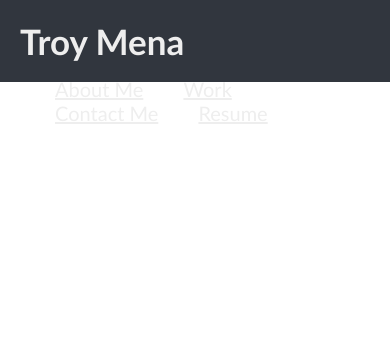
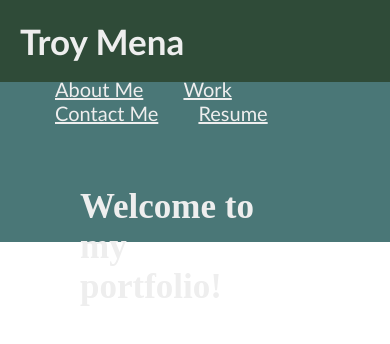
Before and after one commit to TroyMena/portfolio, a plain HTML site: page index.html in a window 390 px wide. Drawn offline with Linux system fonts and the light colour scheme.

Commit message:
created new classes in the HTML file and formatted the subtitle text in the CSS file.

```diff
--- a/assets/css/style.css
+++ b/assets/css/style.css
@@ -2,13 +2,16 @@
     box-sizing: border-box;
     padding: 0;
     margin: 0;
+    --white: #eeeeee;
+    --smartphone: #2f4b38;
+    --tablet: #311e22;
 }
 
 header {
     padding: 20px;
     font-family: 'Gill Sans', 'Gill Sans MT', Calibri, 'Trebuchet MS', sans-serif;
     background-color: #31363e;
-    color: #eeeeee;
+    color: var(--white);
 }
 
 header h1 {
@@ -34,6 +37,43 @@ header section ul li {
 }
 
 header section ul li a {
-    color: #eeeeee;
+    color: var(--white);
     text-decoration: underline;
 }
+
+.subtitle {
+    padding: 80px;
+    background-color: #4a7777;
+}
+
+.subtitle h2 {
+    float: right;
+    padding-top: 25px;
+    margin-right: 35px;
+    font-size: 35px;
+    color: var(--white);
+}
+
+/* Display for tablets and smartphones below */
+
+/* Tablets; inline elements are still next to each other */
+@media screen and (max-width: 992px) {
+    .no-class-name-yet {
+      width: 50%;
+    }
+    /*header color for smartphones: */
+    header {
+      background: var(--tablet);
+    }
+  }
+
+/* Smartphones; each inline element starts at a new line */
+@media screen and (max-width: 768px) {
+    .no-class-name-yet {
+      width: 100%;
+    }
+    /* header color for tablets: */
+    header {
+      background: var(--smartphone);
+    }
+  }
--- a/index.html
+++ b/index.html
@@ -8,8 +8,6 @@
 </head>
 
 <body>
-
-</body>
     <header>
         <h1><span class="troy-mena"></span>Troy Mena</span></h1>
         <section>
@@ -28,6 +26,14 @@
                 </li>
             </ul>
         </section>
+    </header>
     <div class="subtitle">
+        <h2>Welcome to my portfolio!</h2>
+    </div>
+    <div class="about-me">
 
     </div>
+    <div class="about-me-details">
+
+    </div>
+</body>
```
Lines whose indentation alone changed are shown as unchanged.
